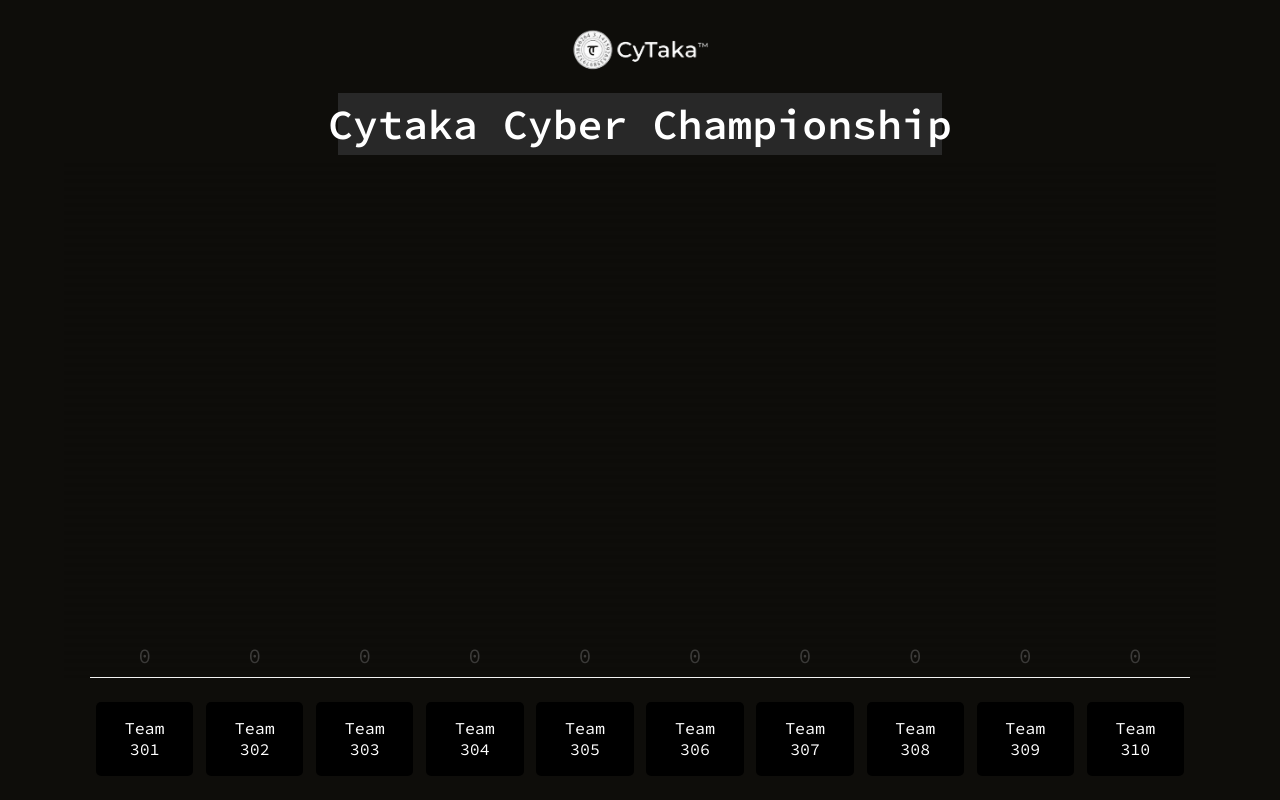
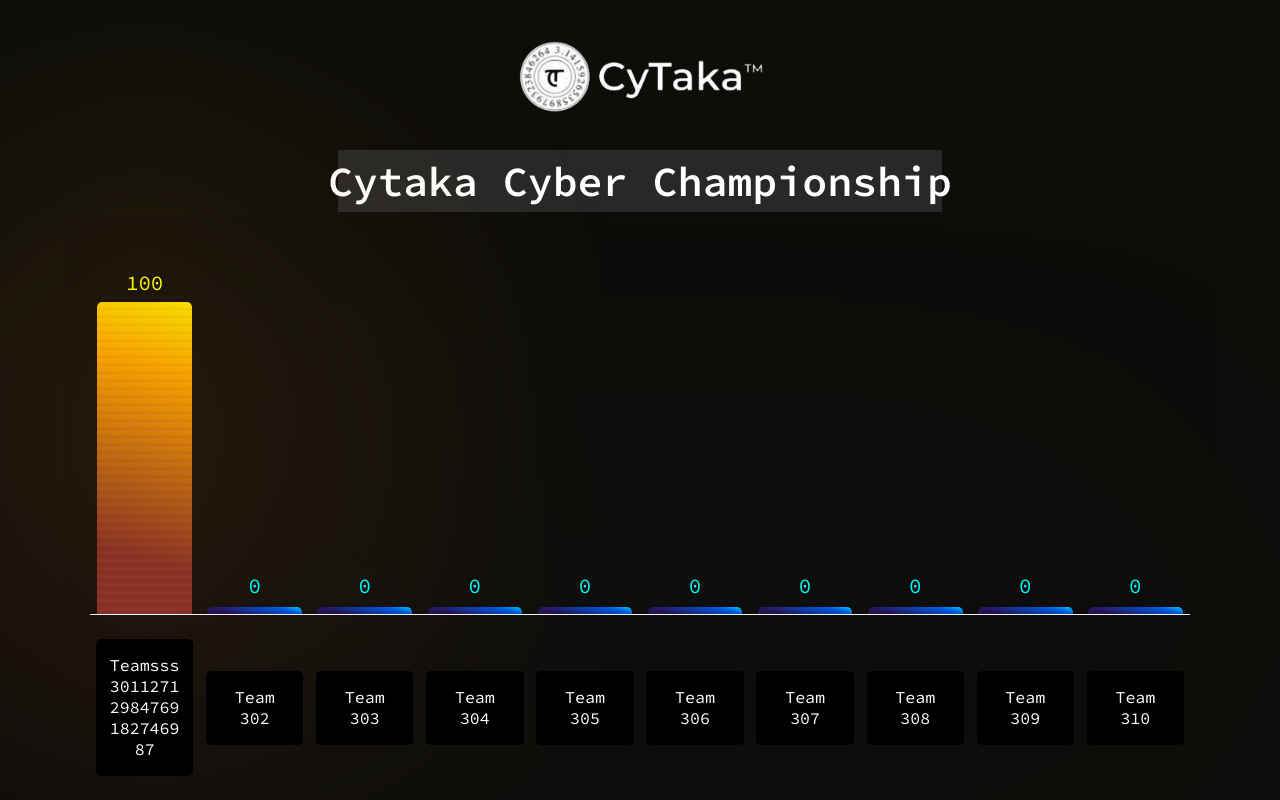
Before and after one commit to MeaBoy656/cytaka-cyber-championship, a React (Create React App) app: page / in a window 1280 px wide. Built offline with nearby package versions, Linux system fonts and the light colour scheme.

Commit message:
New ip && new teamnames css

```diff
--- a/src/App.css
+++ b/src/App.css
@@ -61,7 +61,7 @@
   grid-row: 1;
   align-self: center;
   position: relative;
-  width: calc((20vw + 10vh) / 2);
+  width: calc((35vw + 20vh) / 2);
   height: initial;
 }
 
@@ -95,7 +95,7 @@
   padding-inline: 2vw;
   display: grid;
   filter: blur(calc((15vw + 15vh) / 2));
-  grid-template-columns: repeat(10, auto);
+  grid-template-columns: repeat(10, 1fr);
 }
 
 .chart-container {
@@ -105,7 +105,7 @@
   margin-inline: 5vw;
   padding-inline: 2vw;
   display: grid;
-  grid-template-columns: repeat(10, auto);
+  grid-template-columns: repeat(10, 1fr);
 }
 .chart-container-3 {
   z-index: 1000;
@@ -157,7 +157,7 @@
   margin-inline: 5vw;
   padding-inline: 2vw;
   display: grid;
-  grid-template-columns: repeat(10, auto);
+  grid-template-columns: repeat(10, 1fr);
 }
 
 .rectangle {
@@ -169,10 +169,9 @@
   width: fit-content;
 }
 
-
 .teamname-box {
   align-self: center;
-  padding-inline: 2vw;
+  padding-inline: 1vw;
   padding-block: 2vh;
   margin-inline: 0.5vw;
   margin-block: 3vh;
@@ -183,7 +182,7 @@
 
 .teamname {
   align-self: center;
-  margin-block: auto;
+  /* margin-block: auto; */
   word-break: break-word;
   color: var(--clr-white);
   font-size: calc((1.6vw + 1.6vh) / 2);
--- a/src/App.js
+++ b/src/App.js
@@ -4,14 +4,14 @@
 import TeamName from "./components/TeamName";
 
 const ldata = [
-  { label: "Team 301", y: 0 },
+  { label: "Teamsss 30112712984769182746987", y: 100 },
   { label: "Team 302", y: 0 },
   { label: "Team 303", y: 0 },
   { label: "Team 304", y: 0 },
   { label: "Team 305", y: 0 },
   { label: "Team 306", y: 0 },
   { label: "Team 307", y: 0 },
-  { label: "Team 308", y: 0},
+  { label: "Team 308", y: 0 },
   { label: "Team 309", y: 0 },
   { label: "Team 310", y: 0 },
 ];
@@ -56,21 +56,21 @@
   useEffect(() => {
     setInterval(() => {
       let rdata = data;
-      fetch("http://52.224.2.235:8008/shares")
+      fetch("http://52.186.51.196:8008/shares")
         .then((response) => response.json())
         .then((data) => {
+          console.log("Interval is running");
           data.forEach((element) => {
-            console.log("Interval is running");
             try {
-              ldata=
-              console.log(element);
               rdata[element.id - 1].label = element.company_id;
               rdata[element.id - 1].y = parseInt(element.score);
+              // setData(...rdata)
+              console.log(data);
             } catch {
               console.log(element);
             }
           });
-          setData(rdata);
+          setData([...rdata]);
         });
     }, MINUTE_MS);
   }, []);
```
